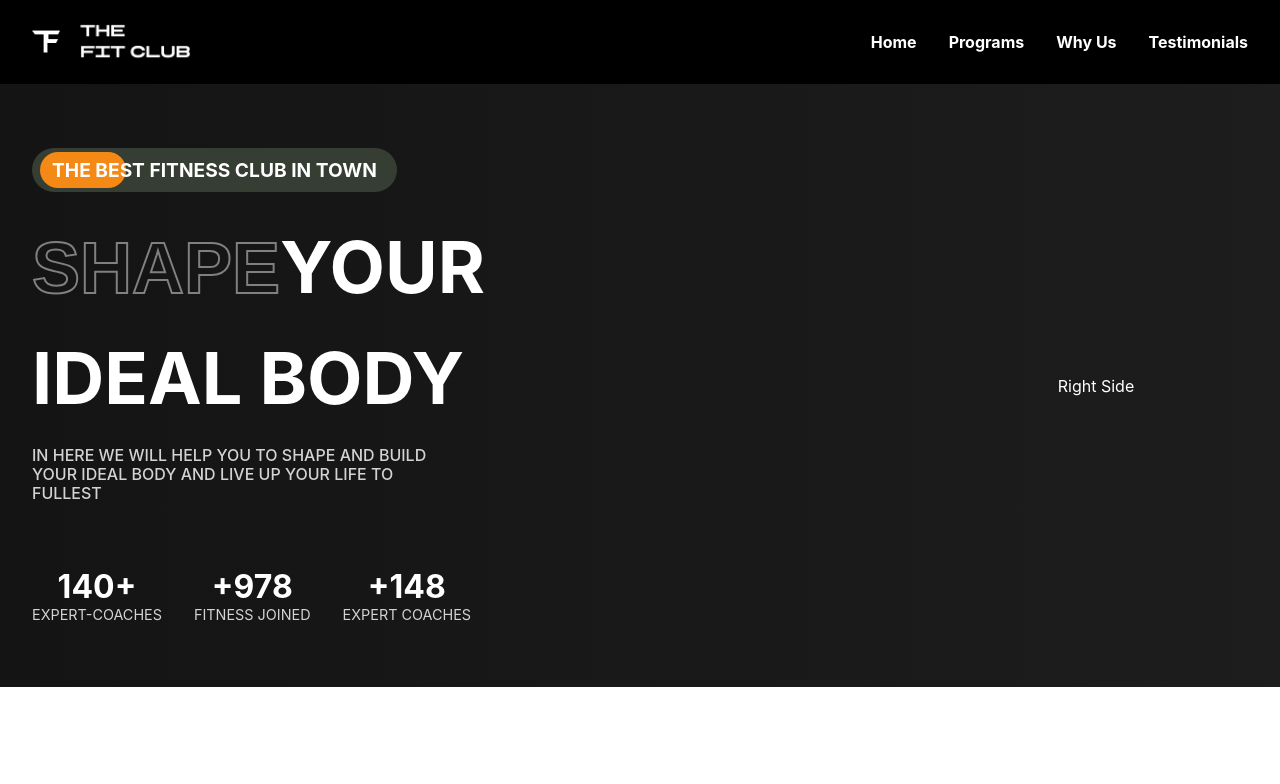
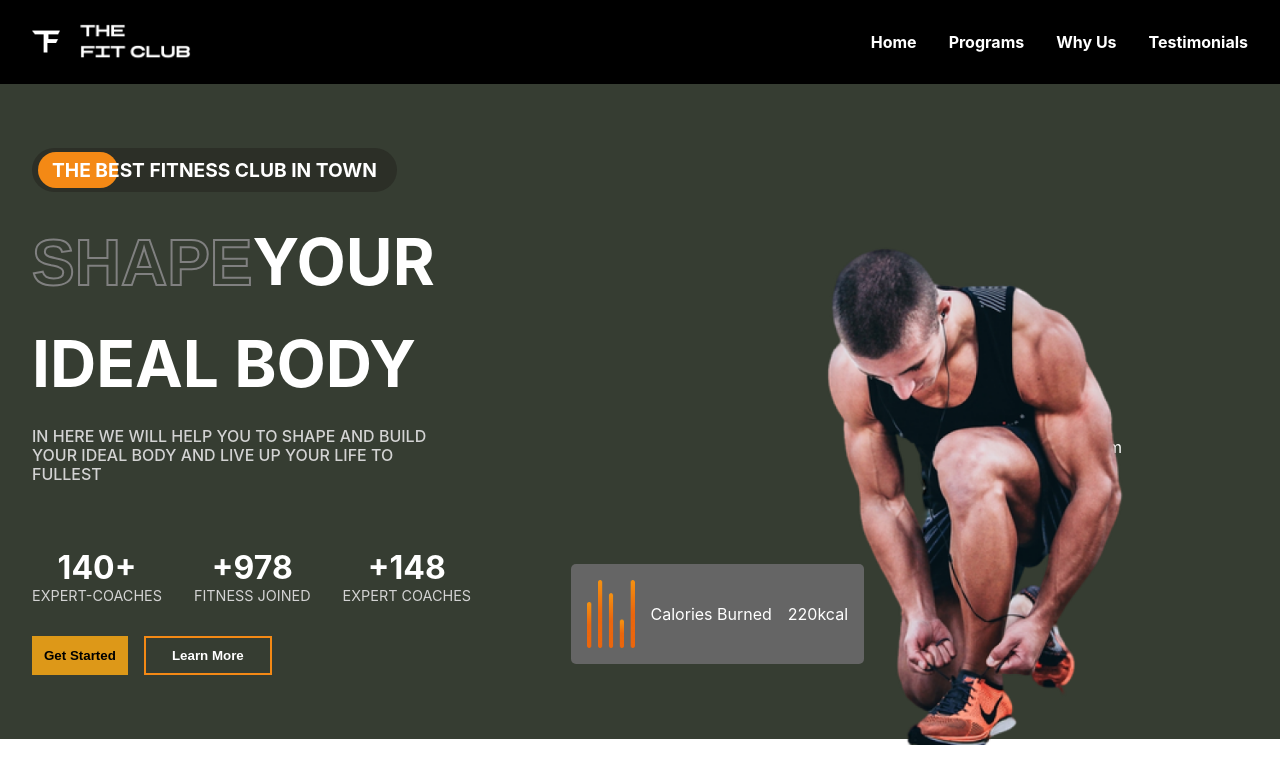
Before and after one commit to Rohit-vunet/gym-website, a React (Create React App) app: page / in a window 1280 px wide. Shown: the top 784 px of the page. Built offline with nearby package versions, Linux system fonts and the light colour scheme.

Commit message:
Hero section complete

```diff
--- a/src/App.css
+++ b/src/App.css
@@ -27,3 +27,13 @@
   -webkit-text-stroke-width: 2px;
   -webkit-text-stroke-color:gray;
 }
+.btn{
+  background-color: rgb(221, 152, 24);
+  padding:0.5rem;
+  font-weight: bold;
+  border:4px solid transparent;
+  transition:300ms all;
+  display: flex;
+  align-items: center;
+  justify-content:center;
+}
--- a/src/Components/Hero/Hero.css
+++ b/src/Components/Hero/Hero.css
@@ -5,7 +5,8 @@
     align-items: center;
     padding: 4rem 2rem;
     color: white;
-    background: linear-gradient(to right, #141414, #1d1d1d);
+    background-color: #363d32;
+    position: relative;
 }
 
 /* Left Section */
@@ -16,11 +17,11 @@
     gap: 2rem;
 }
 
-/* Best Fitness Club Banner */
+/* The Best Fitness Club Banner */
 .the-best-ad {
     display: flex;
     align-items: center;
-    background-color: #363d32;
+    background-color: #2c2f27;
     border-radius: 2rem;
     padding: 10px 20px;
     text-transform: uppercase;
@@ -31,12 +32,11 @@
     color: white;
 }
 
-/* Small Box Before Text */
 .the-best-ad > div {
     position: absolute;
-    width: 5.4rem;
+    width: 5rem;
     height: 80%;
-    left: 8px;
+    left: 6px;
     background-color: var(--orange);
     border-radius: 3rem;
     z-index: 1;
@@ -53,19 +53,17 @@
     flex-direction: column;
     gap: 1.5rem;
     text-transform: uppercase;
-    font-size: 4.5rem;
+    font-size: 4rem;
     font-weight: bold;
     color: white;
     line-height: 1.2;
 }
 
-/* Stroke Effect */
 .stroke-text {
     -webkit-text-stroke: 2px white;
     color: transparent;
 }
 
-/* Description Text */
 .hero-text > div:nth-of-type(3) {
     font-size: 1rem;
     font-weight: 500;
@@ -87,19 +85,126 @@
     font-size: 1.2rem;
 }
 
-.figures > div > span:nth-of-type(1) {
+.figures > div > span:first-child {
     font-size: 2rem;
     font-weight: bold;
     color: white;
 }
 
-.figures > div > span:nth-of-type(2) {
+.figures > div > span:last-child {
     color: lightgray;
     text-transform: uppercase;
     font-size: 0.9rem;
 }
 
+/* Right Section */
 .right-h {
     flex: 1;
+    position: relative;
+}
+
+/* Hero Buttons */
+.hero-buttons {
+    display: flex;
+    gap: 1rem;
+    font-weight: normal;
+}
+
+.hero-buttons > :nth-child(2) {
+    color: white;
+    background-color: transparent;
+    width: 8rem;
+    border: 2px solid var(--orange);
+    padding: 0.5rem;
     text-align: center;
+    cursor: pointer;
 }
+
+.hero-buttons > :nth-child(2):hover {
+    background-color: var(--orange);
+    color: black;
+}
+
+/* Join Button */
+.right-h .join-btn {
+    position: absolute;
+    right: 3rem;
+    top: 2rem;
+    color: black;
+}
+
+/* Heart Rate Section */
+.heart-rate {
+    display: flex;
+    flex-direction: column;
+    gap: 1rem;
+    background-color: var(--darkGrey);
+    width: fit-content;
+    padding: 1rem;
+    align-items: start;
+    border-radius: 5px;
+    position: absolute;
+    right: 3rem;
+    top: 7rem;
+}
+
+.heart-rate > span:nth-child(2) {
+    color: var(--gray);
+}
+
+.heart-rate > :nth-child(3) {
+    color: white;
+    font-size: 1.5rem;
+}
+
+.heart-rate > img {
+    width: 2rem;
+}
+
+/* Hero Images */
+.hero-image {
+    position: absolute;
+    top: 10rem;
+    right: 8rem;
+    width: 22rem;
+}
+
+.hero-image-back {
+    position: absolute;
+    top: 4rem;
+    right: 18rem;
+    z-index: -1;
+    width: 15rem;
+}
+
+/* Calories Section */
+.calories {
+    display: flex;
+    gap: 1rem;
+    background-color: var(--caloryCard);
+    border-radius: 5px;
+    padding: 1rem;
+    position: absolute;
+    top: 30rem;
+    right: 26rem;
+    align-items: center;
+}
+
+.calories > img {
+    width: 3rem;
+}
+
+.calories > div {
+    display: flex;
+    flex-direction: column;
+    justify-content: space-between;
+}
+
+.calories > div > :nth-child(1) {
+    color: var(--gray);
+}
+
+.calories > div > :nth-child(2) {
+    color: white;
+    font-size: 1.5rem;
+}
--- a/src/Components/Hero/Hero.tsx
+++ b/src/Components/Hero/Hero.tsx
@@ -1,5 +1,9 @@
 import React from 'react';
 import './Hero.css';
+import Heart from '../../assets/heart.png';
+import hero_image_back from '../../assets/hero_image_back.png';
+import hero_image from '../../assets/hero_image.png';
+import Calories from '../../assets/calories.png';
 
 const Hero = () => {
   return (
@@ -43,9 +47,32 @@
     <span>expert coaches</span>
   </div>
 </div>
+
+<div className='hero-buttons'>
+  <button className = "btn">Get Started</button>
+  <button className = "btn">Learn More</button>
 </div>
-      <div className="right-h">Right Side
+
+
+</div>
+      <div className="right-h">
+        <button className='btn'>Join Now</button>
+        <img src = {Heart} alt = " "/>
+        <span>Heart Rate</span>
+        <span>11bpm</span>
       </div>
+
+
+      <img src= {hero_image} alt= "" className='hero-image'/>
+      <img src ={hero_image_back} alt = " " className='hero-image-back'/>
+
+ <div className='calories'>
+  < img src= {Calories} alt = ""/>
+  <span>Calories Burned</span>
+  <span>220kcal</span>
+
+ </div>
+
     </div>
   );
 };
```
